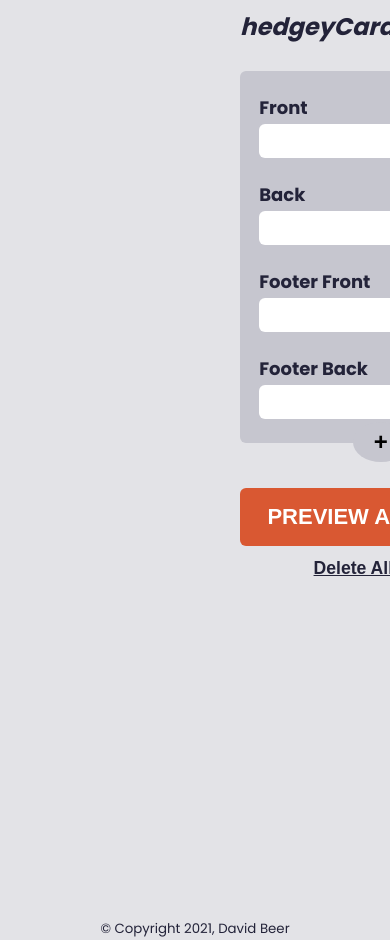
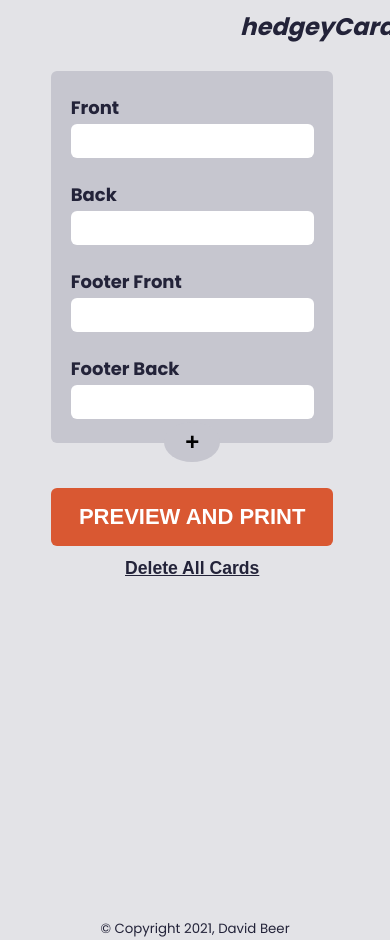
Before and after one commit to Obtez/flash-card-generator, a React (Create React App) app: page /create in a window 390 px wide. Shown: the top 940 px of the page. Built offline with nearby package versions, Linux system fonts and the light colour scheme.

Commit message:
a bit more responsive

```diff
--- a/src/views/Builder/_styles/CardBuilder.module.scss
+++ b/src/views/Builder/_styles/CardBuilder.module.scss
@@ -2,10 +2,10 @@
 @import "../../../styles/mixins";
 
 .cardBuilder {
-  margin: 0 240px;
+  margin: 0 13.2vw;
   min-height: 100vh;
   display: flex;
-  flex-flow: row wrap;
+  flex-flow: row nowrap;
   justify-content: space-between;
 }
 
```
